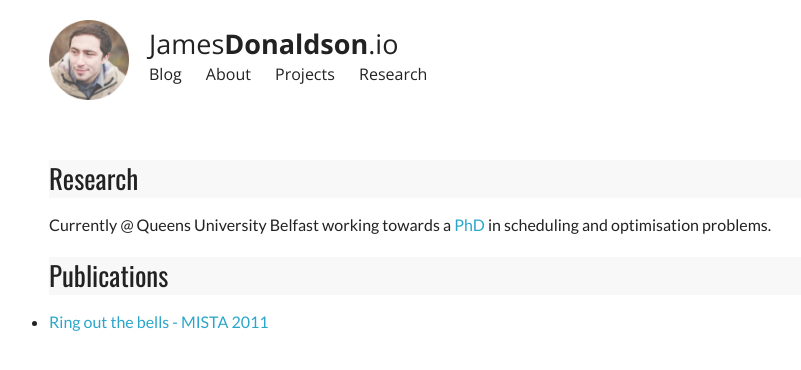
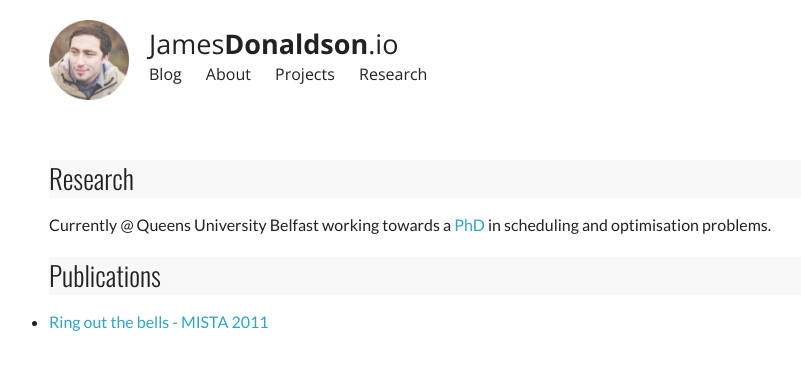
Before and after one commit to jdonaldson10/jdonaldson10.github.io, a Jekyll site: the page built from research.html, in a window 1280 px wide. Shown: the top 370 px of the page, without its empty margins (206-1007 px from the left). Built offline with Jekyll 4.4.1, drawn with Linux system fonts in a browser that asks for light colours; Markdown is read by kramdown in place of the engine named in the settings.

Commit message:
Adding Oswald light to font request

```diff
--- a/_includes/head.html
+++ b/_includes/head.html
@@ -9,7 +9,7 @@
   <link rel="shortcut icon" href="{{ site.BASE_PATH }}/favicon.png" type="image/icon">
   <link rel="icon" href="{{ site.BASE_PATH }}/favicon.png" type="image/icon">
 
-  <link href='http://fonts.googleapis.com/css?family=Raleway|Open+Sans:400,300,700|PT+Serif|Lato|Oswald' rel='stylesheet' type='text/css'>
+  <link href='http://fonts.googleapis.com/css?family=Raleway|Open+Sans:400,300,700|PT+Serif|Lato|Oswald:400,300' rel='stylesheet' type='text/css'>
   <link rel="stylesheet" href="{{ site.BASE_PATH }}/assets/resources/foundation/css/foundation.min.css">
   <link rel="stylesheet" href="{{ site.BASE_PATH }}/assets/resources/font-awesome/css/font-awesome.min.css">
 
```
